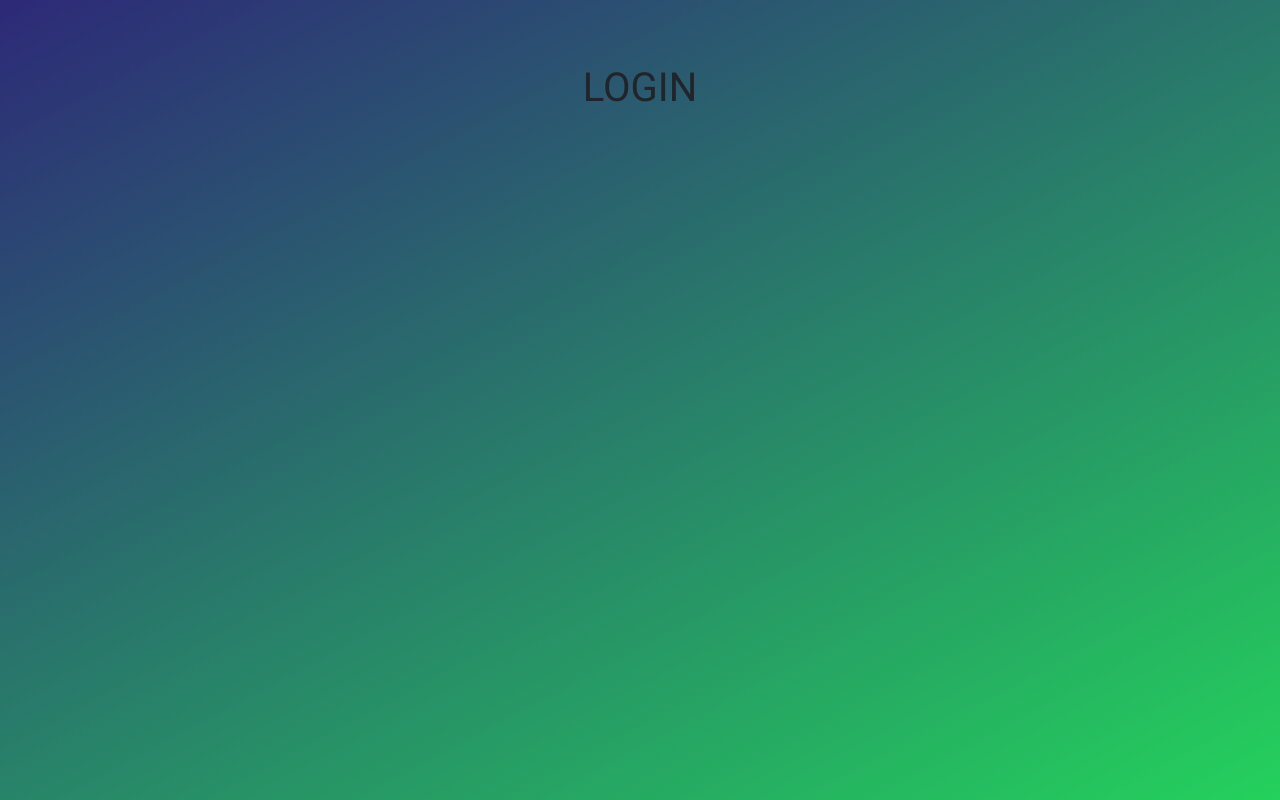
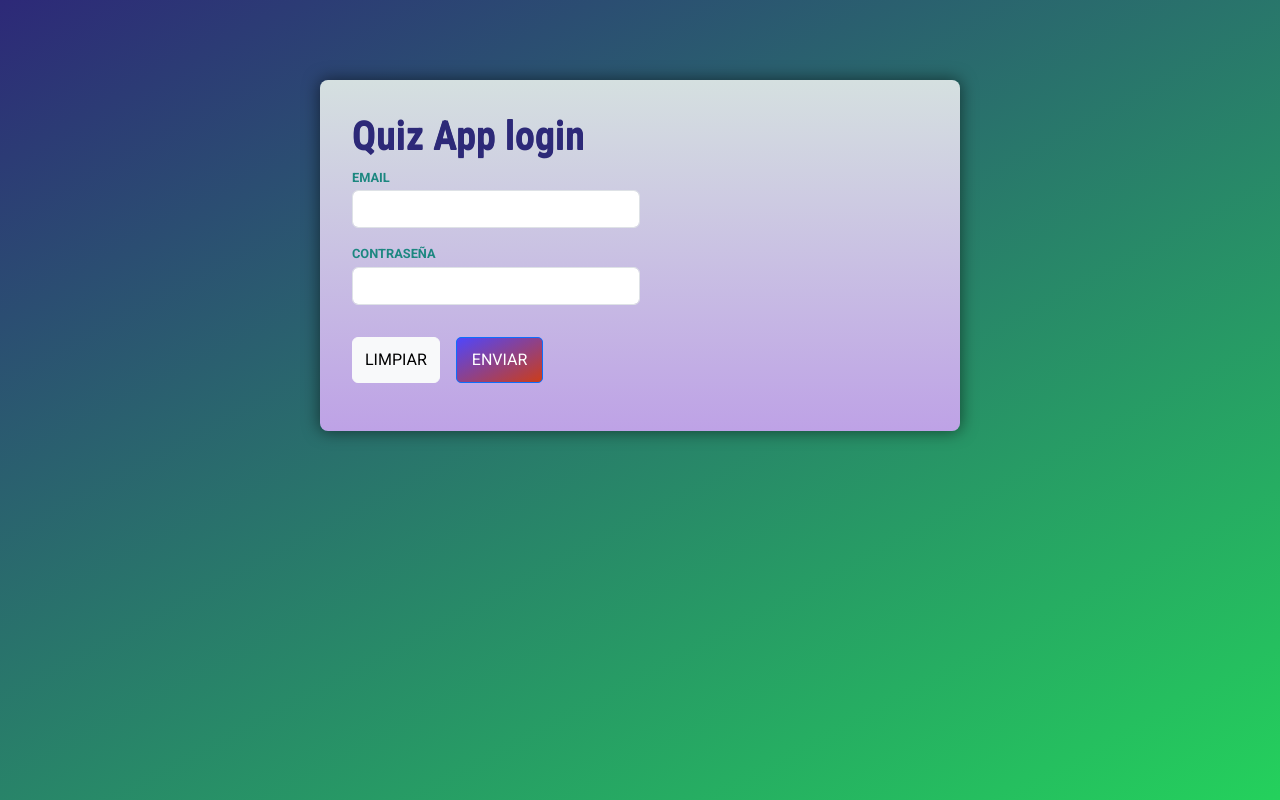
Before and after one commit to AnaTorres88/react-quiz, a React (Vite) app: page / in a window 1280 px wide. Built offline with nearby package versions, Linux system fonts and the light colour scheme.

Commit message:
add forms and style

```diff
--- a/src/App.jsx
+++ b/src/App.jsx
@@ -7,7 +7,7 @@ import {
 import RootLayout from './RootLayout';
 import Error from './Error';
 import QuizRenderer from "./QuizRenderer";
-import Login from "./auth/login";
+import Login from "./auth/Login";
 
 // Version intuitiva
 const router = createBrowserRouter([
--- /dev/null
+++ b/src/auth/Login.css
@@ -0,0 +1,47 @@
+#login {
+    width: 90%;
+    max-width: 40rem;
+    margin: 3rem auto;
+    padding: 2rem;
+    background: linear-gradient(180deg, #d5e0e0, #bea2e6);
+    border-radius: 8px;
+    box-shadow: 0 0 16px 1px rgba(0, 0, 0, 0.5);
+}
+
+#login h1 {
+    font-family: "Roboto condensed", Arial, Helvetica, sans-serif;
+    font-weight: 600;
+    color: rgb(45,41,120);
+    text-shadow: 0 1px 0;
+    text-align: left;
+}
+.input-container {
+    width: 50%;
+    margin: 0 0 1rem 0;
+}
+.input-container label {
+    text-align: left;
+    font-size: 1.2rem;
+    display: block;
+    font-size: 0.8rem;
+    margin-bottom: 0.2rem;
+    color: #1c8780;
+    text-transform: uppercase;
+    font-weight: bold;
+}
+.form-controls {
+    margin-top: 2rem;
+}
+.reset {
+    font-family: 'Roboto Condensed';
+    text-transform: uppercase;
+}
+.submit {
+    font-family: 'Roboto Condensed';
+    text-transform: uppercase;
+    background: rgb(79,70,252);
+    background: linear-gradient(152deg, rgba(79,70,252,1) 0%, rgba(204,61,25,1) 100%);
+    border: none;
+    border-bottom: 2px solid transparent;
+    margin-left: 1rem;
+}
--- /dev/null
+++ b/src/auth/Signup.css
@@ -0,0 +1,65 @@
+#signup-form {
+    width: 90%;
+    max-width: 40rem;
+    margin: 3rem auto;
+    padding: 2rem;
+    background: linear-gradient(180deg, #d5e0e0, #bea2e6);
+    border-radius: 8px;
+    box-shadow: 0 0 16px 1px rgba(0, 0, 0, 0.5);
+}
+
+#signup-form h1 {
+    font-family: "Roboto condensed", Arial, Helvetica, sans-serif;
+    font-weight: 600;
+    color: rgb(45,41,120);
+    text-shadow: 0 1px 0;
+    text-align: left;
+}
+#signup-form h2, #signup-form h3 {
+    font-family: "Roboto condensed", Arial, Helvetica, sans-serif;
+    color: rgb(45,41,120);
+    text-align: left;
+}
+#signup-form p {
+    text-align: left;
+    margin-bottom: 1rem;
+}
+.alert {
+    color: rgba(159, 21, 51, 0.9);;
+}
+.input-wrapper {
+    margin-bottom: 1rem;
+}
+.input-container {
+    width: 50%;
+    margin: 0 0 1rem 0;
+}
+.input-container label {
+    text-align: left;
+    font-size: 1.2rem;
+    display: block;
+    font-size: 0.8rem;
+    margin-bottom: 0.3rem;
+    color: #1c8780;
+    text-transform: uppercase;
+    font-weight: bold;
+}
+#user-info {
+    margin-top: 2rem;
+}
+.form-controls {
+    margin-top: 2rem;
+}
+.reset {
+    font-family: 'Roboto Condensed';
+    text-transform: uppercase;
+}
+.submit {
+    font-family: 'Roboto Condensed';
+    text-transform: uppercase;
+    background: rgb(79,70,252);
+    background: linear-gradient(152deg, rgba(79,70,252,1) 0%, rgba(204,61,25,1) 100%);
+    border: none;
+    border-bottom: 2px solid transparent;
+    margin-left: 1rem;
+}
--- /dev/null
+++ b/src/auth/components/FormInput.jsx
@@ -0,0 +1,13 @@
+export default function Input({label, id, error, ...props}) {
+    return (
+    <div className="form-group control no-margin">
+        <label htmlFor={id}>{label}</label>
+        <input
+        id={id}
+        {...props}
+        />
+        <div className="control-error">
+            {error && <p>{error}</p>}
+        </div>
+  </div>);
+}
--- a/src/auth/login.jsx
+++ b/src/auth/login.jsx
@@ -1,9 +1,32 @@
+import Input from "./components/FormInput";
+import "./Login.css";
+export default function Login() {
+  function handleSubmit(event) {
 
-export default function Login() {
+  }
   return (
-    <>
-      <h1>LOGIN</h1>
-
-    </>
+    <main id="login">
+      <h1>Quiz App login</h1>
+      <form onSubmit={handleSubmit}>
+        <div className="form-group input-container">
+                  <label htmlFor="email">Email</label>
+                  <Input className="form-control" id="email" type="email" name="email" required/>
+        </div>
+        <div className="form-group input-container pass">
+            <div className="input-wrapper">
+                <label htmlFor="password">Contraseña</label>
+                <Input  className="form-control" id="password" type="password" name="password" required/>
+            </div>
+          </div>
+          <p className="form-controls d-flex">
+                <button type="reset" className="btn btn-light reset">
+                    Limpiar
+                </button>
+                <button type="submit" className="btn btn-primary submit">
+                    Enviar
+                </button>
+          </p>
+      </form>
+    </main>
   );
 }
```
Also changed, not shown: src/auth/Signup.jsx (added, +54 -0 lines).
